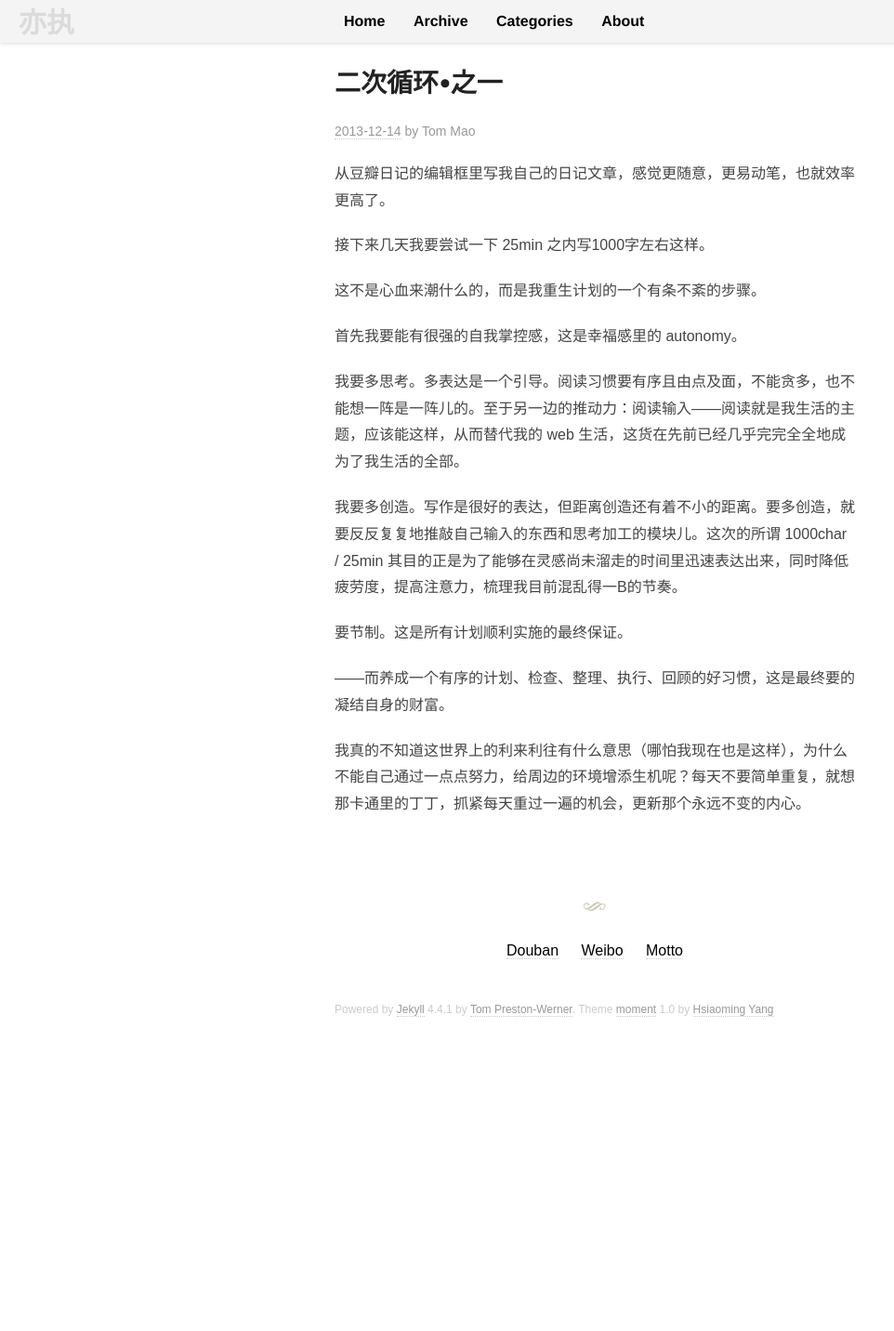
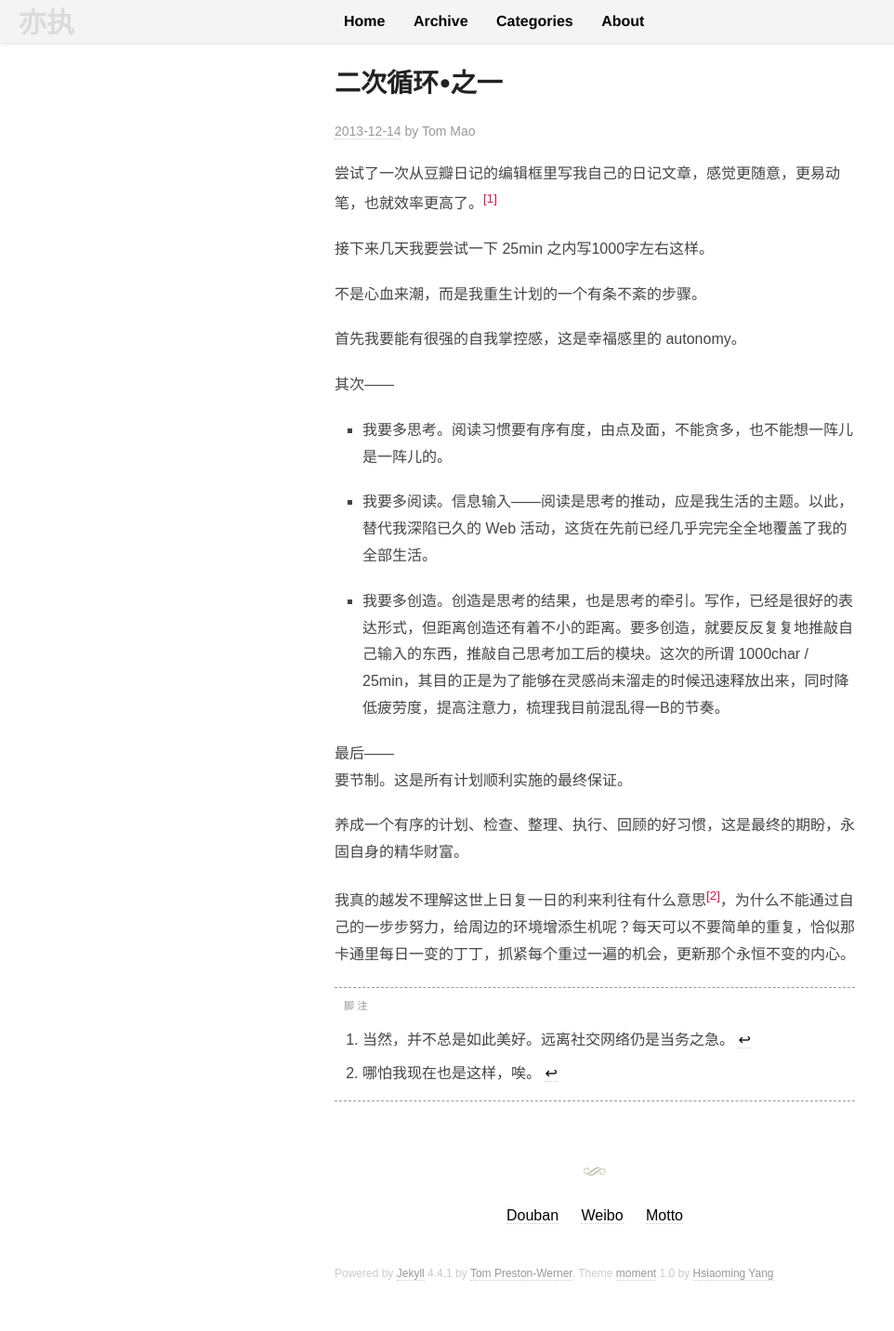
Before and after one commit to fanyange/fanyange.github.io, a Jekyll site: the page built from _posts/2013-12-14-new2-1st.md, in a window 1280 px wide. Shown: the whole page at 93% size, without its empty margins (0-962 px from the left). Built offline with Jekyll 4.4.1, drawn with Linux system fonts in a browser that asks for light colours; some web fonts are replaced; comment, search, counter and statistics services are not loaded; before the commit the page ends 1147 px from its top, so only the background shows below that.

Commit message:
Update 2013-12-14-new2-1st.md
大改文章结构

```diff
--- a/_posts/2013-12-14-new2-1st.md
+++ b/_posts/2013-12-14-new2-1st.md
@@ -4,20 +4,28 @@ title: 二次循环•之一
 categories: 日知录
 ---
 
-从豆瓣日记的编辑框里写我自己的日记文章，感觉更随意，更易动笔，也就效率更高了。
+尝试了一次从豆瓣日记的编辑框里写我自己的日记文章，感觉更随意，更易动笔，也就效率更高了。[^1]
+
+[^1]: 当然，并不总是如此美好。远离社交网络仍是当务之急。
 
 接下来几天我要尝试一下 25min 之内写1000字左右这样。
 
-这不是心血来潮什么的，而是我重生计划的一个有条不紊的步骤。
+不是心血来潮，而是我重生计划的一个有条不紊的步骤。
 
 首先我要能有很强的自我掌控感，这是幸福感里的 autonomy。
 
-我要多思考。多表达是一个引导。阅读习惯要有序且由点及面，不能贪多，也不能想一阵是一阵儿的。至于另一边的推动力：阅读输入——阅读就是我生活的主题，应该能这样，从而替代我的 web 生活，这货在先前已经几乎完完全全地成为了我生活的全部。
+其次——
+* 我要多思考。阅读习惯要有序有度，由点及面，不能贪多，也不能想一阵儿是一阵儿的。
 
-我要多创造。写作是很好的表达，但距离创造还有着不小的距离。要多创造，就要反反复复地推敲自己输入的东西和思考加工的模块儿。这次的所谓 1000char / 25min 其目的正是为了能够在灵感尚未溜走的时间里迅速表达出来，同时降低疲劳度，提高注意力，梳理我目前混乱得一B的节奏。
+* 我要多阅读。信息输入——阅读是思考的推动，应是我生活的主题。以此，替代我深陷已久的 Web 活动，这货在先前已经几乎完完全全地覆盖了我的全部生活。
 
+* 我要多创造。创造是思考的结果，也是思考的牵引。写作，已经是很好的表达形式，但距离创造还有着不小的距离。要多创造，就要反反复复地推敲自己输入的东西，推敲自己思考加工后的模块。这次的所谓 1000char / 25min，其目的正是为了能够在灵感尚未溜走的时候迅速释放出来，同时降低疲劳度，提高注意力，梳理我目前混乱得一B的节奏。
+
+最后——
 要节制。这是所有计划顺利实施的最终保证。
 
-——而养成一个有序的计划、检查、整理、执行、回顾的好习惯，这是最终要的凝结自身的财富。
+养成一个有序的计划、检查、整理、执行、回顾的好习惯，这是最终的期盼，永固自身的精华财富。
 
-我真的不知道这世界上的利来利往有什么意思（哪怕我现在也是这样），为什么不能自己通过一点点努力，给周边的环境增添生机呢？每天不要简单重复，就想那卡通里的丁丁，抓紧每天重过一遍的机会，更新那个永远不变的内心。
+我真的越发不理解这世上日复一日的利来利往有什么意思[^2]，为什么不能通过自己的一步步努力，给周边的环境增添生机呢？每天可以不要简单的重复，恰似那卡通里每日一变的丁丁，抓紧每个重过一遍的机会，更新那个永恒不变的内心。
+
+[^2]: 哪怕我现在也是这样，唉。
```
